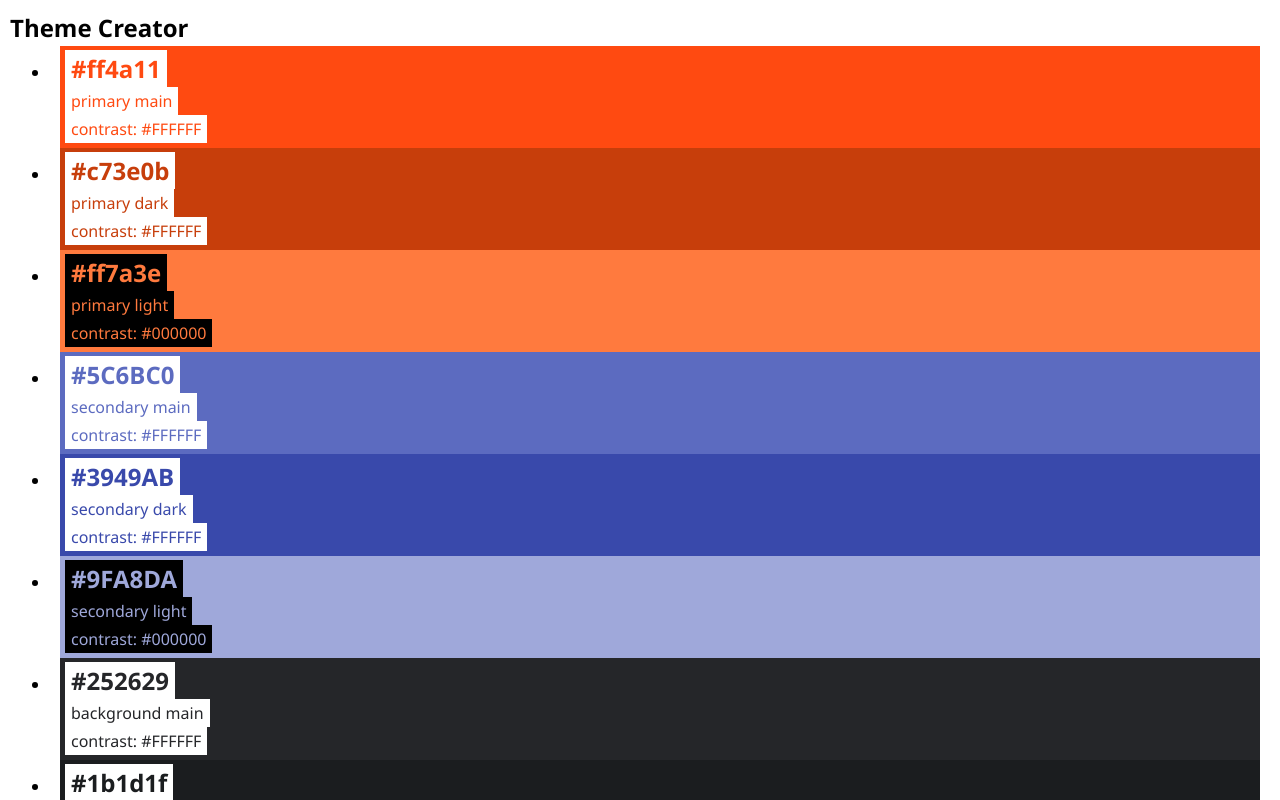
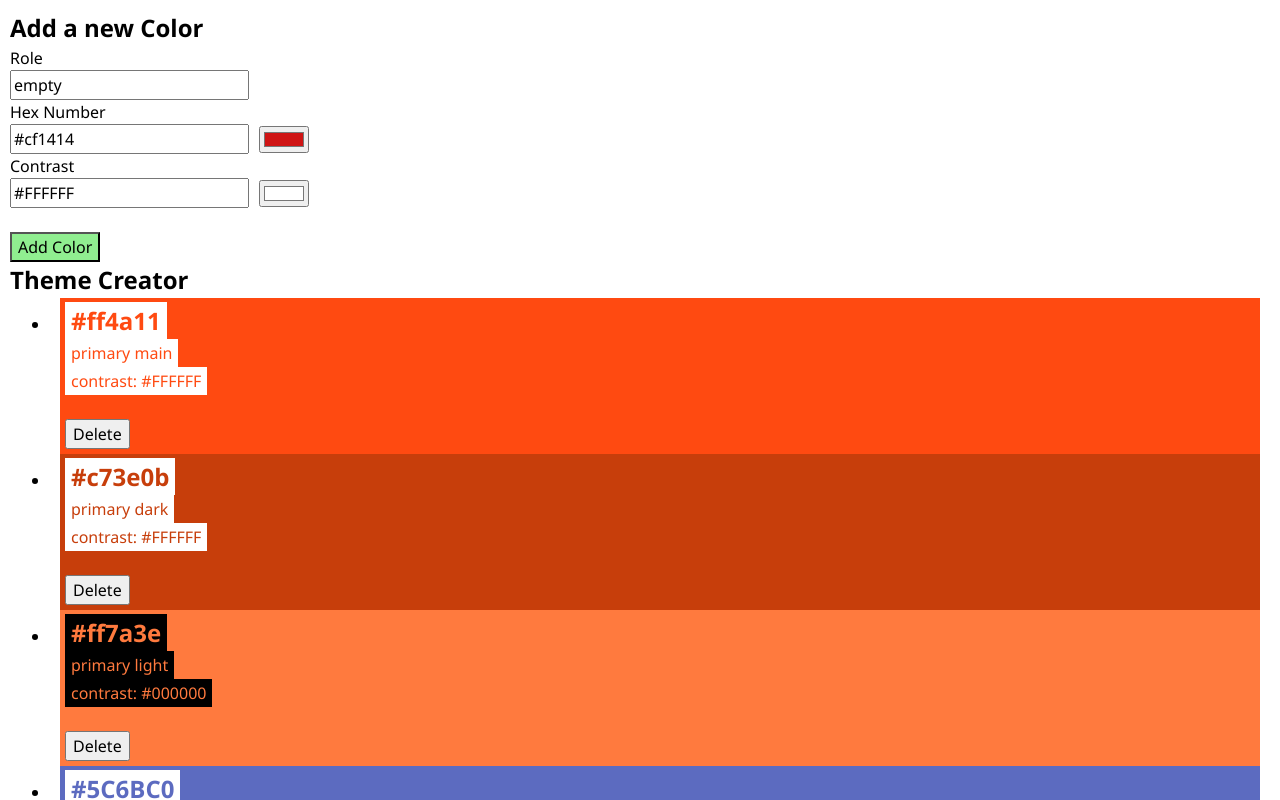
Before and after one commit to Acki77/recap-4-Acki77, a React (Vite) app: page / in a window 1280 px wide. Shown: the top 800 px of the page. Built offline with nearby package versions, Linux system fonts and the light colour scheme.

Commit message:
solved Task3 Delete Color Cards and Styling

```diff
--- a/package.json
+++ b/package.json
@@ -13,6 +13,7 @@
   "dependencies": {
     "@octokit/rest": "^20.1.0",
     "dotenv": "^16.4.5",
+    "nanoid": "^5.1.6",
     "react": "^18.2.0",
     "react-dom": "^18.2.0"
   },
--- a/src/App.jsx
+++ b/src/App.jsx
@@ -1,18 +1,37 @@
 import { initialColors } from "./lib/colors";
 import Color from "./Components/Color/Color";
+import ColorForm from "./Components/ColorForms";
 import "./App.css";
+import "./Components/ColorInput/Colorinput.css";
+import "./Components/ColorForms/ColorForm.css";
+import { useState } from "react";
 
 function App() {
+  const [colors, setColors] = useState(initialColors);
+  function handleAddColor(newColor) {
+    setColors([newColor, ...colors]);
+  }
+  function handleDeleteColor(idToDelete) {
+    setColors(colors.filter((color) => color.id !== idToDelete));
+  }
+
   return (
     <main>
+      <ColorForm onAddColor={handleAddColor} />
       <section className="theme">
         <h1>Theme Creator</h1>
         <ul className="theme__colorlist">
-          {initialColors.map((oneColor) => (
-            <li key={oneColor.id} className="theme__coloritem">
-              <Color color={oneColor} />
-            </li>
-          ))}
+          {colors.length > 0 ? (
+            colors.map((oneColor) => (
+              <li key={oneColor.id} className="theme__coloritem">
+                <Color color={oneColor} onDeleteColor={handleDeleteColor} />
+              </li>
+            ))
+          ) : (
+            <h2 style={{ color: "#ff0000" }}>
+              No colors left. Please add some!
+            </h2>
+          )}
         </ul>
       </section>
     </main>
--- a/src/Components/Color/Color.css
+++ b/src/Components/Color/Color.css
@@ -1,6 +1,8 @@
 .color-card {
+  display: fixed;
   margin: 0px 10px;
   padding: 5px;
+  gap: 5px;
 }
 
 .color-card-headline {
@@ -17,3 +19,11 @@
   padding: 2px 6px;
   width: max-content;
 }
+.color-card__confirm {
+  display: flex;
+  padding: 5px;
+  gap: 5px;
+  border: 2px solid black;
+  border-radius: 8px;
+  width: fit-content;
+}
--- a/src/Components/Color/Color.jsx
+++ b/src/Components/Color/Color.jsx
@@ -1,8 +1,12 @@
 //import { initialColors } from "../../lib/colors";
 import "./Color.css";
+import { useState } from "react";
+
 //
 
-export default function Color({ color }) {
+export default function Color({ color, onDeleteColor }) {
+  const [showConfirm, setShowConfirm] = useState(false);
+
   return (
     <div className="color-card" style={{ backgroundColor: color.hex }}>
       <h2
@@ -11,18 +15,44 @@ export default function Color({ color }) {
       >
         {color.hex}
       </h2>
+
       <p
         className="color__role"
         style={{ backgroundColor: color.contrastText, color: color.hex }}
       >
         {color.role}
       </p>
+
       <p
         className="color__contrast"
         style={{ backgroundColor: color.contrastText, color: color.hex }}
       >
         contrast: {color.contrastText}
       </p>
+      <br />
+      {!showConfirm ? (
+        <button
+          className="color-card__delete"
+          onClick={() => setShowConfirm(true)}
+        >
+          Delete
+        </button>
+      ) : (
+        <div className="color-card__confirm">
+          <p
+            className="color-card-headline"
+            style={{
+              backgroundColor: color.contrastText,
+              color: color.hex,
+              fontWeight: "bold",
+            }}
+          >
+            Really delete?
+          </p>
+          <button onClick={() => setShowConfirm(false)}>Cancel</button>
+          <button onClick={() => onDeleteColor(color.id)}>Confirm</button>
+        </div>
+      )}
     </div>
   );
 }
--- /dev/null
+++ b/src/Components/ColorInput/Colorinput.css
@@ -0,0 +1,11 @@
+.color-input-wrapper {
+  display: flex;
+  gap: 10px;
+  align-items: center;
+}
+.color-input__text {
+  align-items: center;
+}
+.color-input__picker {
+  align-items: center;
+}
--- /dev/null
+++ b/src/Components/ColorInput/index.jsx
@@ -0,0 +1,29 @@
+import { useState } from "react";
+
+export default function ColorInput({ id, defaultValue }) {
+  const [inputValue, setInputValue] = useState(defaultValue);
+
+  function handleValueChange(event) {
+    setInputValue(event.target.value);
+  }
+
+  return (
+    <div className="color-input-group color-input-wrapper">
+      <input
+        className="color-input__text"
+        type="text"
+        id={id}
+        name={id}
+        value={inputValue}
+        onChange={handleValueChange}
+      />
+
+      <input
+        className="color-input__picker"
+        type="color"
+        value={inputValue}
+        onChange={handleValueChange}
+      />
+    </div>
+  );
+}
```
Also changed, not shown: 1 other file (tests, documents, lock files or other folders).
